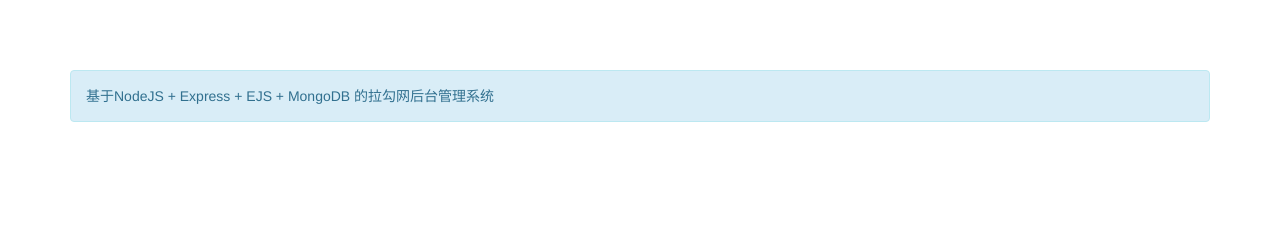
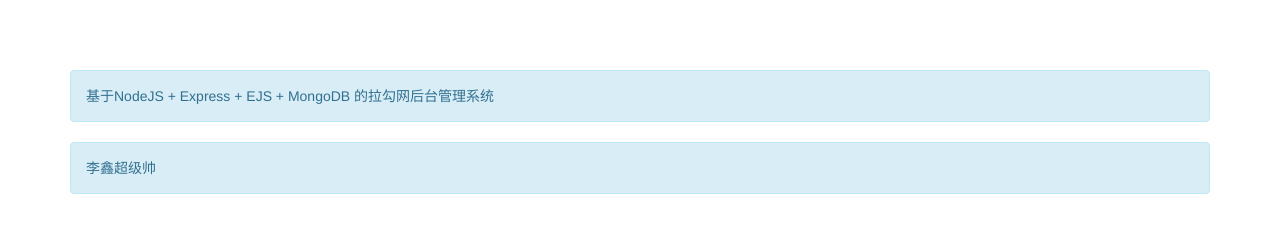
Before and after one commit to hulaixxqc/node-demo, a website: page public/index.html in a window 1280 px wide. Drawn offline with Linux system fonts and the light colour scheme; no server answers.

Commit message:
commit kj.txt file

```diff
--- a/public/index.html
+++ b/public/index.html
@@ -12,6 +12,9 @@
     <div class="container" style="margin-top:70px;">
         <p class="alert alert-info">
             基于NodeJS + Express + EJS + MongoDB 的拉勾网后台管理系统
+        </p>
+        <p class="alert alert-info">
+            李鑫超级帅
         </p>
     </div>
 
```
